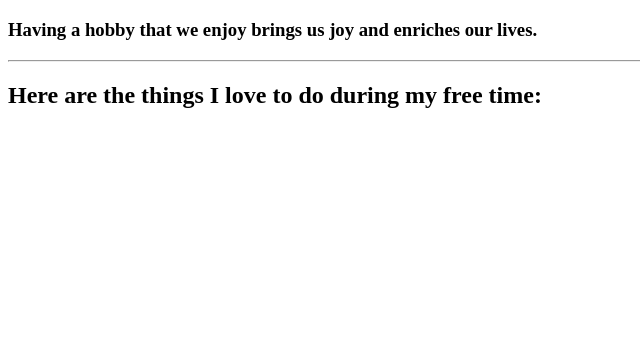
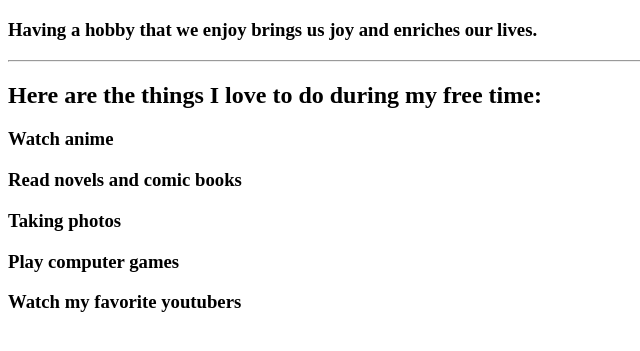
Before and after one commit to SofiaPCSFI/things_i_love_to_do, a plain HTML site: page index.html in a window 1280 px wide. Shown: the part 61-412 px from the top of the page, without its empty margins (0-640 px from the left). Drawn offline with Linux system fonts and the light colour scheme.

Commit message:
Update index.html

```diff
--- a/index.html
+++ b/index.html
@@ -10,5 +10,10 @@
     <h3>Having a hobby that we enjoy brings us joy and enriches our lives.</h3>
     <hr> </hr>
     <h2>Here are the things I love to do during my free time:</h3>
+        <h3>Watch anime</h3>
+        <h3>Read novels and comic books</h3>
+        <h3>Taking photos</h3>
+        <h3>Play computer games</h3>
+        <h3>Watch my favorite youtubers</h3>
     </body>
     </html>
```
